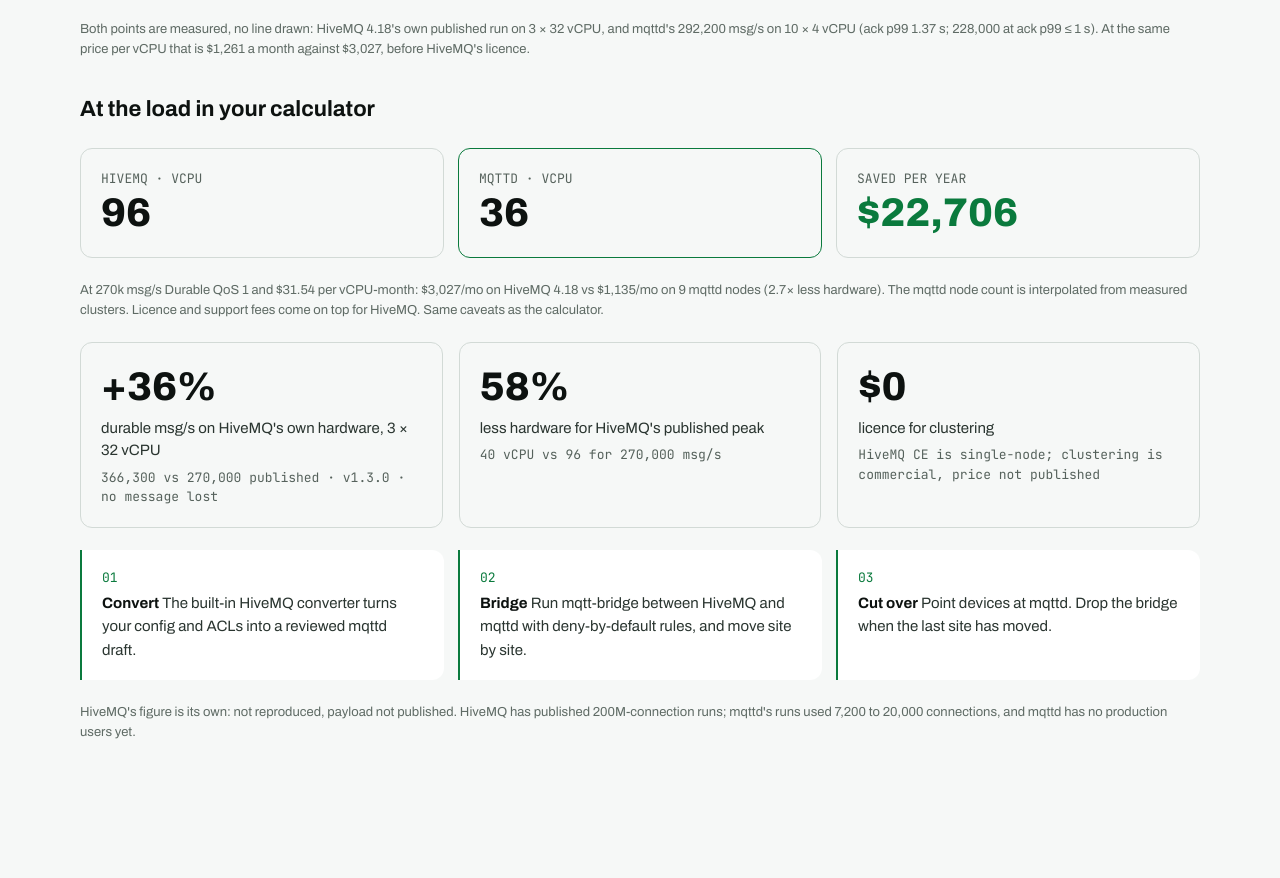
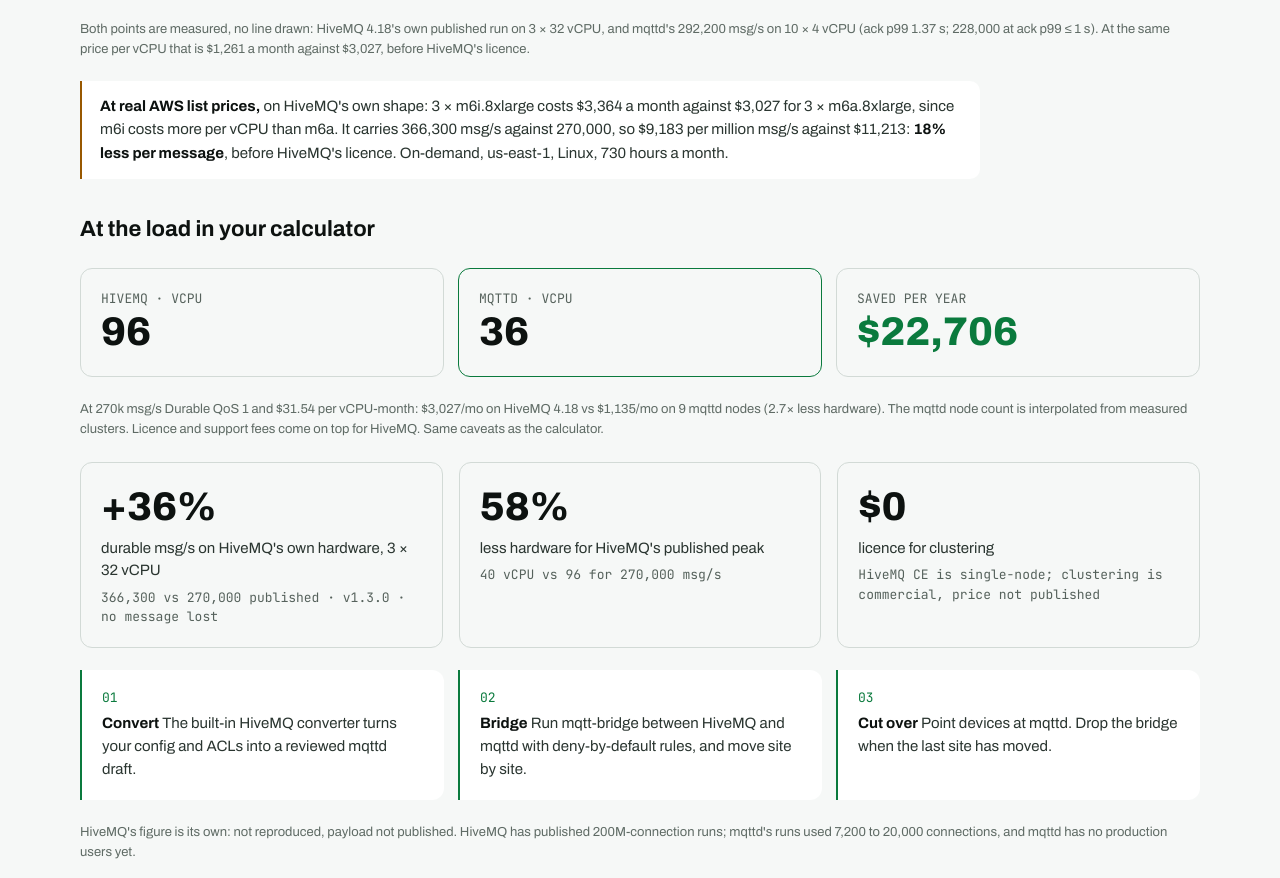
Before and after one commit to mbilling/fss-pages, a plain HTML site: page index.html in a window 1280 px wide. Shown: the part 8000-8878 px from the top of the page. Drawn offline with Linux system fonts and the light colour scheme.

Commit message:
Add a real-list-price line to the HiveMQ comparison
On HiveMQ's own shape, each side at its own AWS instance price rather
than the shared per-vCPU basis: 3 x m6i.8xlarge for mqttd against
3 x m6a.8xlarge for HiveMQ, per million msg/s, before HiveMQ's licence.
Prices live in switchFrom.hivemq.listPrice in data.js.

The m6i.8xlarge price ($1.536/h) is not yet verified against AWS's
pricing page and is marked VERIFY in data.js; m6a.8xlarge ($1.3824/h)
is the broker repo's stated price basis.

Co-Authored-By: Claude Opus 5.5 <noreply@anthropic.com>
Claude-Session: https://claude.ai/code/session_01SfTLA8PyndTQQwyW8XTv6C

```diff
--- a/assets/app.js
+++ b/assets/app.js
@@ -284,6 +284,18 @@
     $('sw-save').innerHTML = c.headline;
     $('sw-sub').textContent = c.sub;
     $('sw-upto-note').textContent = c.headlineNote;
+    // Real list prices: each side's own instance type, not the shared per-vCPU basis.
+    var lp = c.listPrice;
+    $('sw-list').hidden = !lp;
+    if (lp) {
+      var month = function (x) { return x.nodes * x.perHour * 730; };
+      var perM = function (x) { return month(x) / (x.rate / 1e6); };
+      var t = lp.theirs, o = lp.ours;
+      $('sw-list').innerHTML = '<b>At real AWS list prices,</b> on ' + esc(t.name.split(' ')[0]) + '\'s own shape: ' + esc(o.host) + ' costs ' + usd(month(o)) +
+        ' a month against ' + usd(month(t)) + ' for ' + esc(t.host) + ', since m6i costs more per vCPU than m6a. It carries ' + o.rate.toLocaleString('en-US') +
+        ' msg/s against ' + t.rate.toLocaleString('en-US') + ', so ' + usd(perM(o)) + ' per million msg/s against ' + usd(perM(t)) + ': <b>' +
+        Math.round((1 - perM(o) / perM(t)) * 100) + '% less per message</b>, before ' + esc(t.name.split(' ')[0]) + '\'s licence. On-demand, us-east-1, Linux, 730 hours a month.';
+    }
 
     var find = function (wk) { return wk.others.filter(function (o) { return o.name === c.cmp; })[0]; };
     var withData = Object.keys(T.workloads).map(function (k) { return T.workloads[k]; }).filter(find);
--- a/assets/data.js
+++ b/assets/data.js
@@ -118,6 +118,15 @@ window.FSS = {
       headline: 'and run the same load on <span class="accent">58% less hardware</span>',
       sub: "HiveMQ's published benchmark peak, 270,000 durable msg/s, took 96 vCPU. Ten 4-vCPU mqttd nodes, 40 vCPU, carried more, with no message lost.",
       headlineNote: "Both points are measured, no line drawn: HiveMQ 4.18's own published run on 3 × 32 vCPU, and mqttd's 292,200 msg/s on 10 × 4 vCPU (ack p99 1.37 s; 228,000 at ack p99 ≤ 1 s). At the same price per vCPU that is $1,261 a month against $3,027, before HiveMQ's licence.",
+      // At each side's real AWS list price, on HiveMQ's own shape (3 nodes x 32 vCPU), 730 h a month.
+      // HiveMQ: 3 x m6a.8xlarge, $1.3824/h (EVIDENCE.md price basis), 270,000 msg/s published.
+      // mqttd: 3 x m6i.8xlarge, v1.3.0, 366,300 msg/s (RIG2-RESULTS.md).
+      // VERIFY before publishing: the m6i.8xlarge price is from memory, not yet checked against
+      // aws.amazon.com/ec2/pricing/on-demand (us-east-1, Linux).
+      listPrice: {
+        theirs: { name: 'HiveMQ 4.18', host: '3 × m6a.8xlarge', perHour: 1.3824, nodes: 3, rate: 270000 },
+        ours: { name: 'mqttd v1.3.0', host: '3 × m6i.8xlarge', perHour: 1.536, nodes: 3, rate: 366300 }
+      },
       facts: [
         ['+36%', "durable msg/s on HiveMQ's own hardware, 3 × 32 vCPU", '366,300 vs 270,000 published · v1.3.0 · no message lost'],
         ['58%', "less hardware for HiveMQ's published peak", '40 vCPU vs 96 for 270,000 msg/s'],
--- a/assets/style.css
+++ b/assets/style.css
@@ -333,6 +333,9 @@ h4 { font-size: 20px; font-weight: 700; }
 .lat-chart { flex: none; }
 .sw-live { display: flex; flex-direction: column; gap: 22px; }
 .sw-live[hidden] { display: none; }
+.sw-list { padding: 14px 18px; border-left: 2px solid var(--amber); background: var(--panel); border-radius: 0 10px 10px 0; font-size: 15px; line-height: 1.55; color: var(--text-2); max-width: 900px; }
+.sw-list b { color: var(--text); }
+.sw-list[hidden] { display: none; }
 
 /* tco */
 .tco { display: flex; flex-wrap: wrap; gap: 24px; }
--- a/index.html
+++ b/index.html
@@ -306,6 +306,7 @@
     </div>
   </div>
   <p class="note" id="sw-upto-note"></p>
+  <p class="sw-list" id="sw-list" hidden></p>
 
   <div class="sw-live" id="sw-live">
     <h3 class="sw-h3">At the load in your calculator</h3>
```
